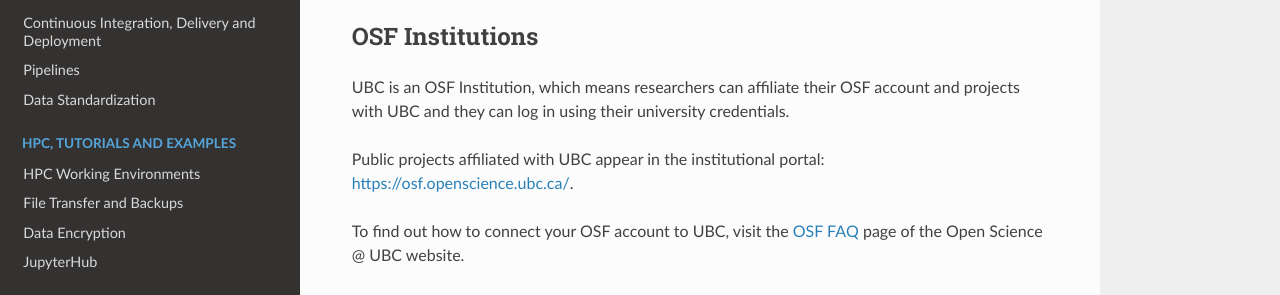
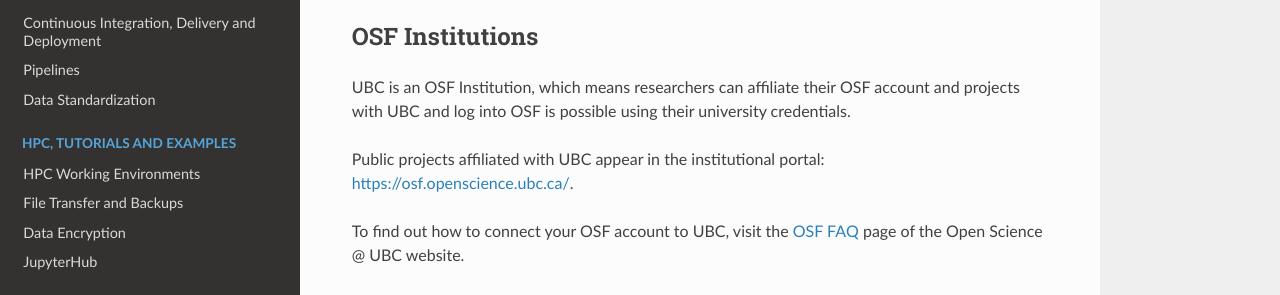
Before and after one commit to ubcbraincircuits/whitepaper, a Sphinx documentation site: the page built from source/data_sharing/open_science_framework.rst, in a window 1280 px wide and 900 px high. Shown: the part 457-752 px from the top of the window. Built offline with Sphinx 7.4.7 and the Read the Docs theme 2.0.0, drawn with Linux system fonts in a browser that asks for light colours; pages that are not in the unit, such as notebooks, are missing from menus.

Commit message:
Minor wording edit

```diff
--- a/source/data_sharing/open_science_framework.rst
+++ b/source/data_sharing/open_science_framework.rst
@@ -17,7 +17,7 @@
 ----------------
 
 UBC is an OSF Institution, which means researchers can affiliate their OSF account and projects with UBC and
-they can log in using their university credentials.
+log into OSF is possible using their university credentials.
 
 Public projects affiliated with UBC appear in the institutional portal: https://osf.openscience.ubc.ca/.
 
```
